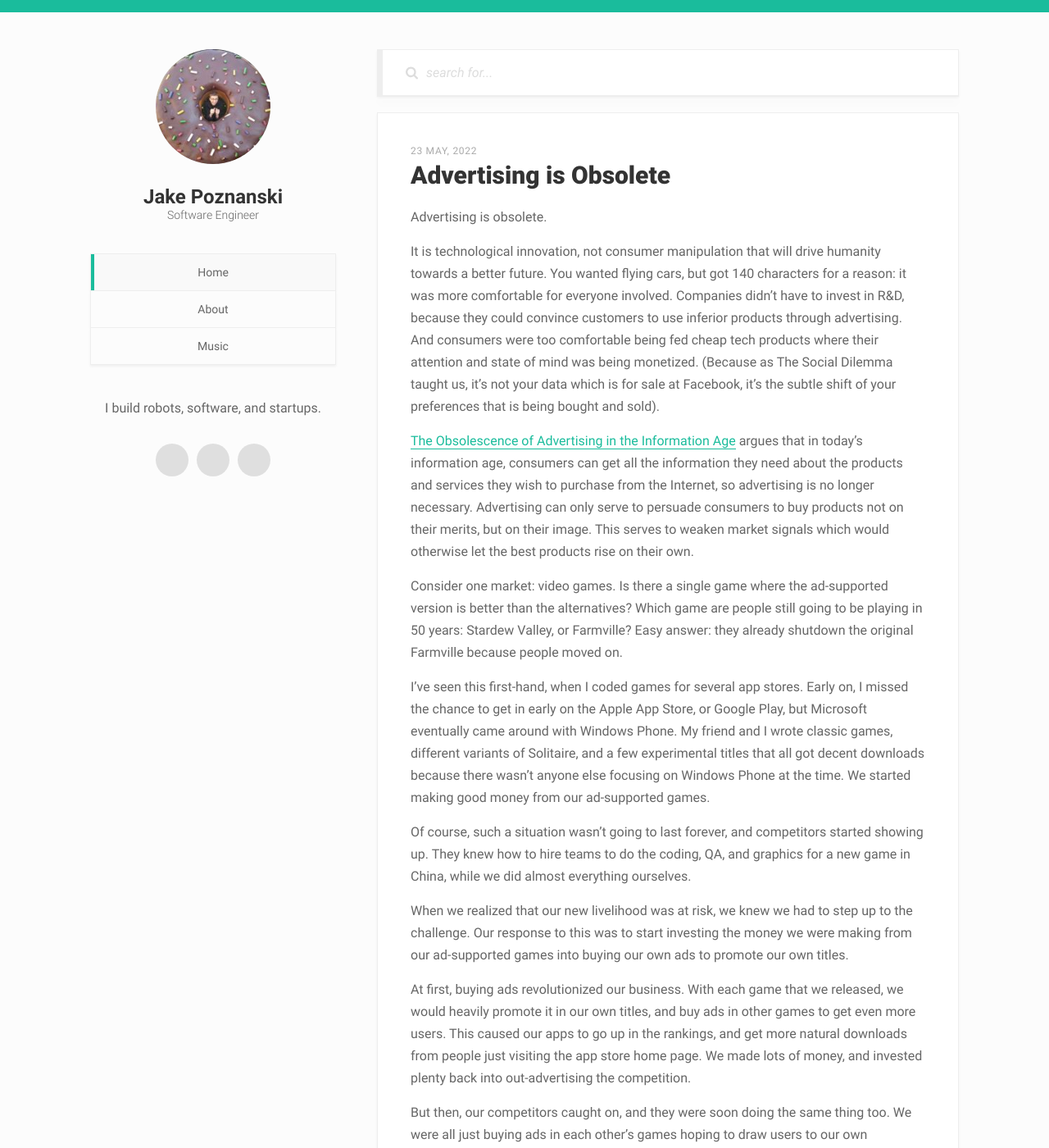
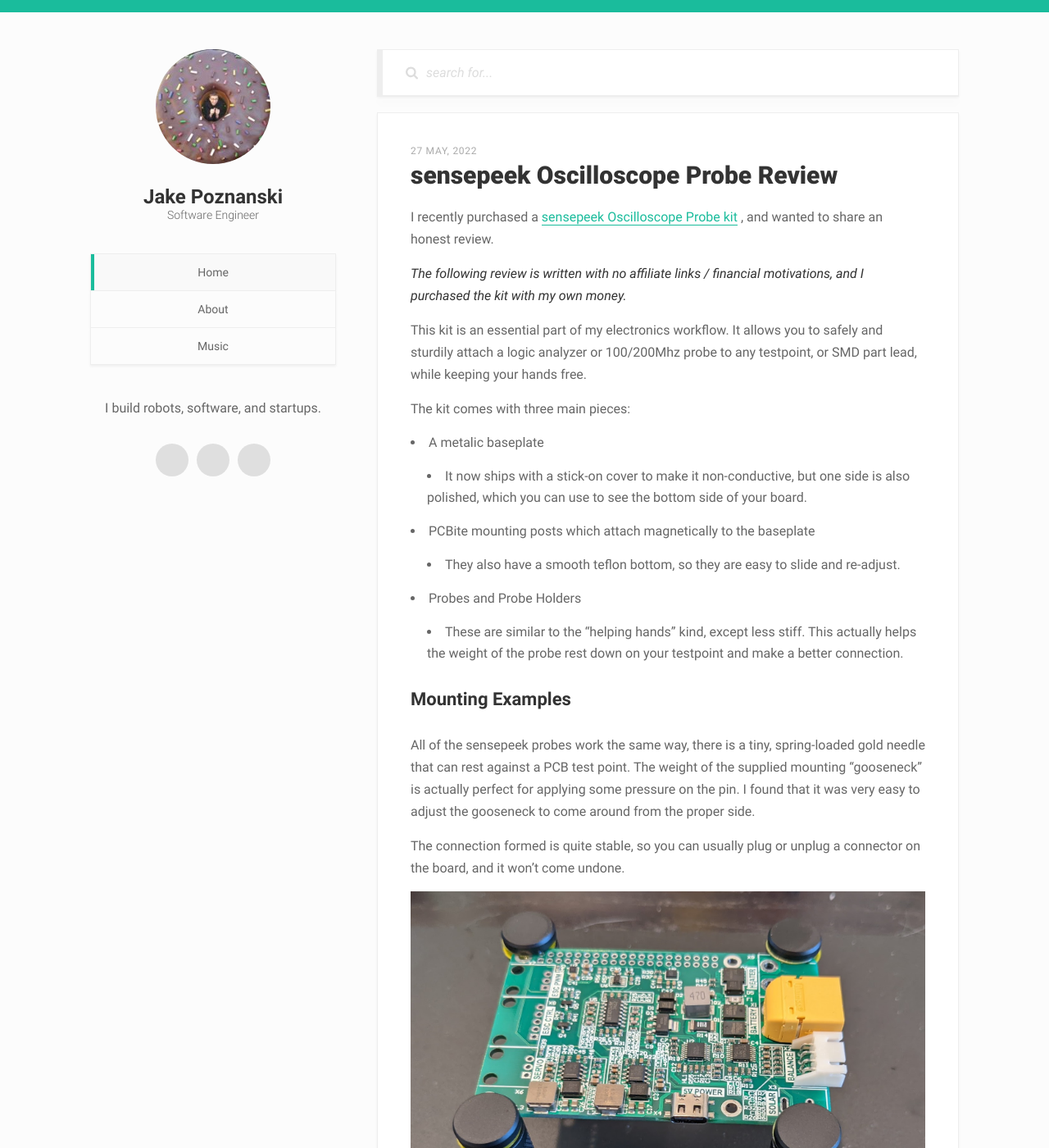
Before and after one commit to jakepoz/jakepoz.github.io, a Jekyll site: the page built from index.html, in a window 1280 px wide and 1400 px high. Shown: the whole window at 82% size. Built offline with Jekyll 4.4.1, drawn with Linux system fonts in a browser that asks for light colours; the list of posts is cut into pages by our own code; some of the changed text lies outside the part shown.

Commit message:
Sensepeek review post.

```diff
--- a/_posts/sensepeek-review.markdown
+++ b/_posts/2022-05-27-sensepeek-review.markdown
@@ -1,7 +1,7 @@
 ---
 layout: post
 title:  "sensepeek Oscilloscope Probe Review"
-date:   2022-05-23 12:00:00 -0700
+date:   2022-05-27 11:00:00 -0700
 categories: reviews
 ---
 
@@ -27,7 +27,7 @@ The kit comes with three main pieces:
 
 ### Mounting Examples
 
-All of the sensepeek probe work the same way, there is a tiny, spring-loaded gold needle that can rest against
+All of the sensepeek probes work the same way, there is a tiny, spring-loaded gold needle that can rest against
 a PCB test point. The weight of the supplied mounting "gooseneck" is actually perfect for applying some pressure on the
 pin. I found that it was very easy to adjust the gooseneck to come around from the proper side.
 
```
Also changed, not shown: other parts of _posts/2022-05-27-sensepeek-review.markdown (+1 -1 lines).
